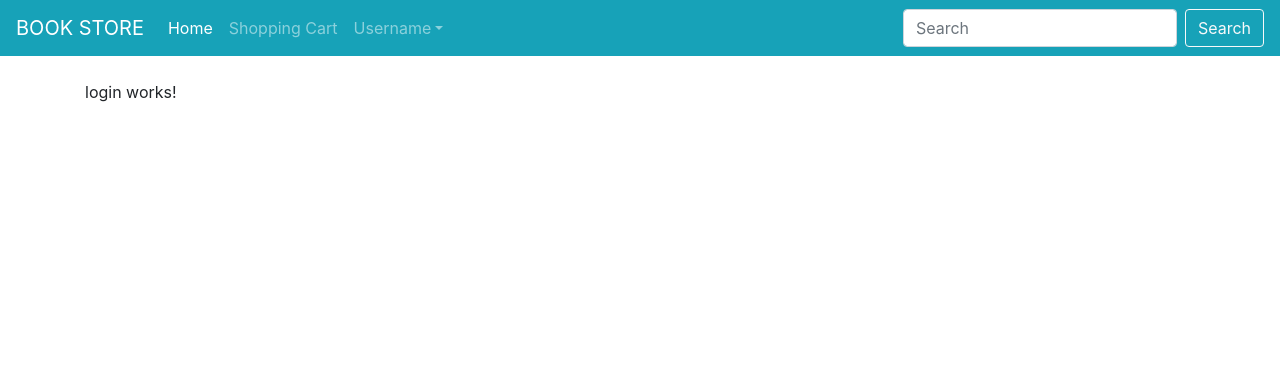
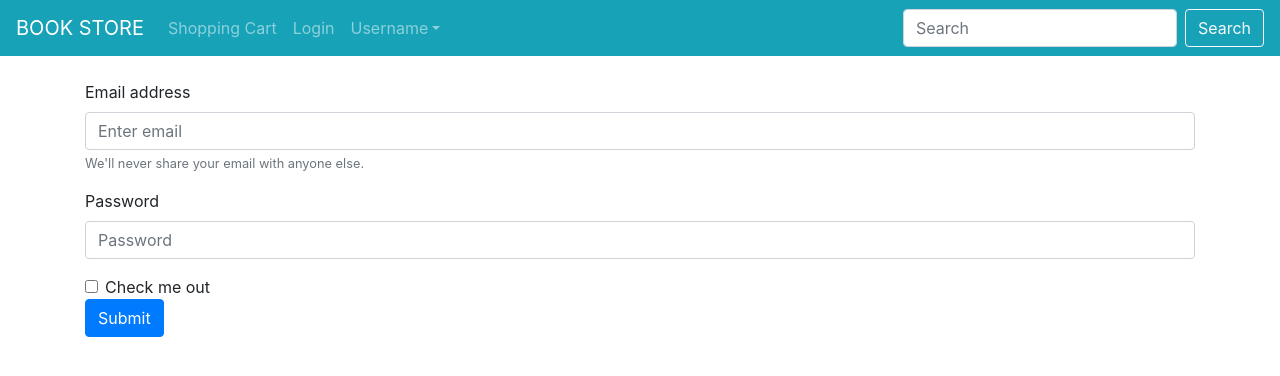
Before and after one commit to YuhanLin1105/BookStoreApp, an Angular app: page /login in a window 1280 px wide. Shown: the top 376 px of the page. Built offline with nearby package versions, Linux system fonts and the light colour scheme.

Commit message:
login commit

```diff
--- a/src/app/app.module.ts
+++ b/src/app/app.module.ts
@@ -38,6 +38,7 @@ import { LoginComponent } from './login/login.component';
       { path: 'shopping-cart', component: ShoppingCartComponent },
       { path: 'check-out', component: CheckOutComponent },
       { path: 'order-success', component: OrderSuccessComponent },
+      { path: 'my/orders', component: MyOrdersComponent },
       { path: 'login', component: LoginComponent },
       { path: 'admin/books', component: AdminBooksComponent },
       { path: 'admin/orders', component: AdminOrdersComponent }
--- a/src/app/login/login.component.html
+++ b/src/app/login/login.component.html
@@ -1,3 +1,17 @@
-<p>
-  login works!
-</p>
+<form>
+  <div class="form-group">
+    <label for="exampleInputEmail1">Email address</label>
+    <input type="email" class="form-control" id="exampleInputEmail1" aria-describedby="emailHelp" placeholder="Enter email">
+    <small id="emailHelp" class="form-text text-muted">We'll never share your email with anyone else.</small>
+  </div>
+  <div class="form-group">
+    <label for="exampleInputPassword1">Password</label>
+    <input type="password" class="form-control" id="exampleInputPassword1" placeholder="Password">
+  </div>
+  <div class="form-check">
+    <label class="form-check-label">
+      <input type="checkbox" class="form-check-input"> Check me out
+    </label>
+  </div>
+  <button (click)="login()" type="submit" class="btn btn-primary">Submit</button>
+</form>
--- a/src/app/login/login.component.ts
+++ b/src/app/login/login.component.ts
@@ -12,4 +12,7 @@ export class LoginComponent implements OnInit {
   ngOnInit() {
   }
 
+  login() {
+
+  }
 }
--- a/src/app/site-navbar/site-navbar.component.css
+++ b/src/app/site-navbar/site-navbar.component.css
@@ -0,0 +1,3 @@
+.dropdown-toggle {
+ cursor: pointer;
+}
--- a/src/app/site-navbar/site-navbar.component.html
+++ b/src/app/site-navbar/site-navbar.component.html
@@ -1,5 +1,5 @@
 <nav class="navbar navbar-expand-md navbar-dark bg-info fixed-top">
-  <a class="navbar-brand" href="#">BOOK STORE</a>
+  <a class="navbar-brand" routerLink="/" >BOOK STORE</a>
   <button class="navbar-toggler" type="button" data-toggle="collapse" data-target="#navbarsExampleDefault" aria-controls="navbarsExampleDefault"
     aria-expanded="false" aria-label="Toggle navigation">
     <span class="navbar-toggler-icon"></span>
@@ -7,20 +7,19 @@
 
   <div class="collapse navbar-collapse" id="navbarsExampleDefault">
     <ul class="navbar-nav mr-auto">
-      <li class="nav-item active">
-        <a class="nav-link" routerLink="/">Home
-          <span class="sr-only">(current)</span>
-        </a>
+
+      <li class="nav-item">
+        <a class="nav-link" routerLink="/shopping-cart">Shopping Cart</a>
       </li>
       <li class="nav-item">
-        <a class="nav-link" routerLink="/shopping-cart">Shopping Cart</a>
+        <a class="nav-link" routerLink="/login">Login</a>
       </li>
 
 
       <!-- Bootstrap used JavaScrip and jQuery for DOM manipulation but we dont wanna use jQuery with Angular as it will create problems
        so we can download Angular Bootstrap library called ng-bootstrap -->
       <li ngbDropdown class="nav-item dropdown">
-        <a ngbDropdownToggle class="nav-link dropdown-toggle" href="#" id="dropdown01" data-toggle="dropdown" aria-haspopup="true"
+        <a ngbDropdownToggle class="nav-link dropdown-toggle" id="dropdown01" data-toggle="dropdown" aria-haspopup="true"
           aria-expanded="false">Username</a>
         <div ngbDropdownMenu class="dropdown-menu" aria-labelledby="dropdown01">
           <a class="dropdown-item" routerLink="/my/orders">My Orders</a>
```
